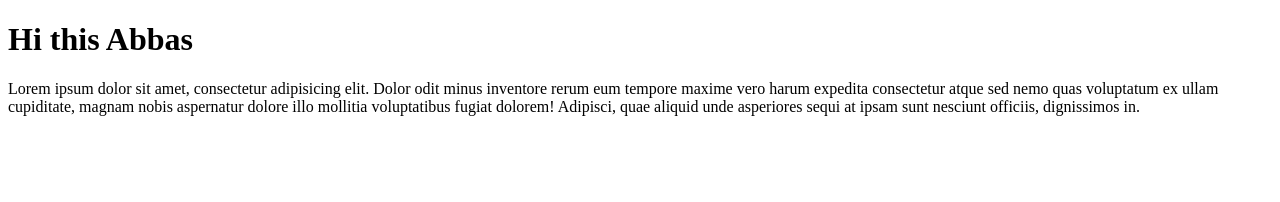
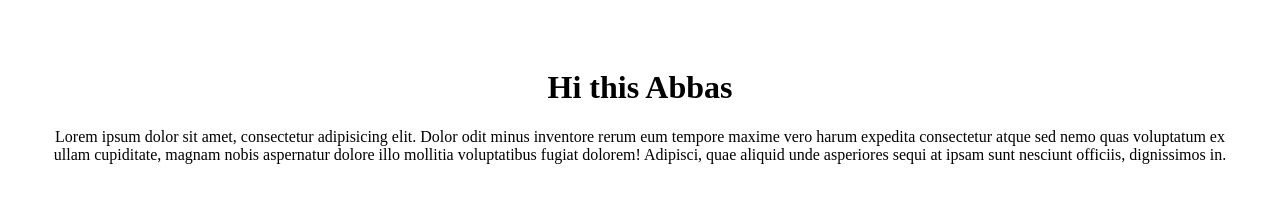
Before and after one commit to abbas2629mahmud/my-second-repo, a plain HTML site: page index.html in a window 1280 px wide. Drawn offline with Linux system fonts and the light colour scheme.

Commit message:
style change

```diff
--- a/index.html
+++ b/index.html
@@ -5,6 +5,7 @@
     <meta http-equiv="X-UA-Compatible" content="IE=edge">
     <meta name="viewport" content="width=device-width, initial-scale=1.0">
     <title>My Second Repo</title>
+    <link rel="stylesheet" href="style.css">
 </head>
 <body>
     <h1>Hi this Abbas</h1>
--- a/style.css
+++ b/style.css
@@ -0,0 +1,4 @@
+body{
+    text-align: center;
+    padding: 40px;
+}
```
